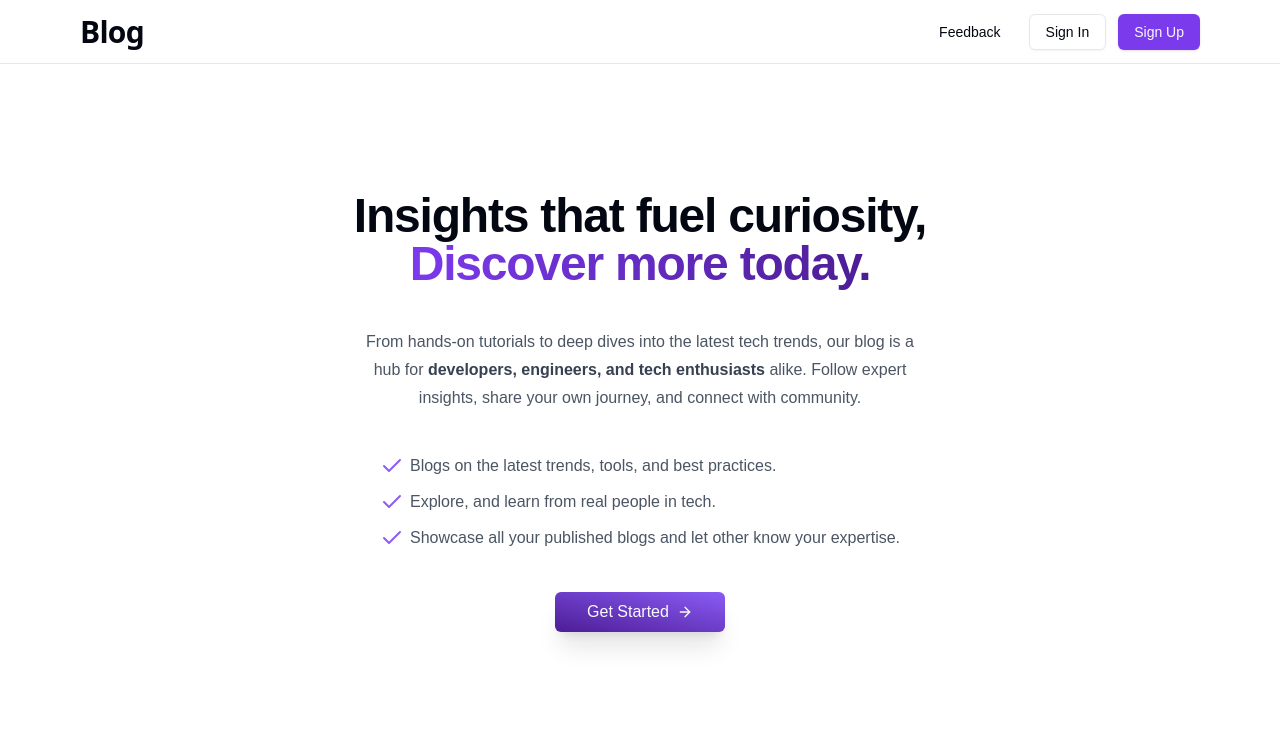
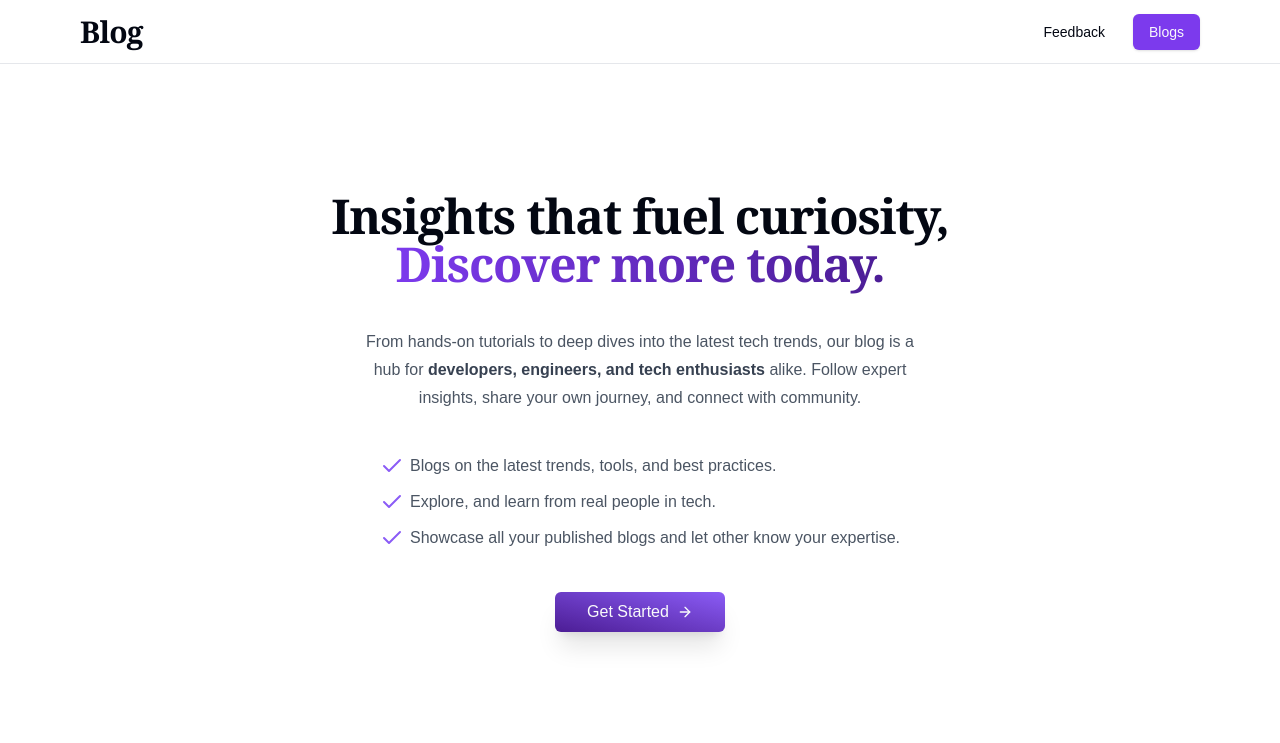
Before and after one commit to arpitv970/blog-app-frontend, a Next.js app: page / in a window 1280 px wide. Shown: the top 743 px of the page. Built offline with nearby package versions, Linux system fonts and the light colour scheme; no server answers.

Commit message:
Minor UI updated
- Updated Logo font to serif
- Similarly did for Hero Text of landing page
- Removed signup -> `Blog`
- Needed to add remaining flow of auth / middleware

```diff
--- a/app/(landing)/_components/navbar.tsx
+++ b/app/(landing)/_components/navbar.tsx
@@ -17,8 +17,9 @@ export const Navbar = () => {
           <Button variant={"ghost"}>
             <Link href={"/feedback"}>Feedback</Link>
           </Button>
-          <Button variant={"outline"}>Sign In</Button>
-          <Button variant={"default"}>Sign Up</Button>
+          <Button variant={"default"}>
+            <Link href={"/dashboard"}>Blogs</Link>
+          </Button>
         </div>
       </MaxWidthWrapper>
     </nav>
--- a/app/(landing)/page.tsx
+++ b/app/(landing)/page.tsx
@@ -12,7 +12,7 @@ const LandingHomePage = () => {
       <section className="relative py-24 sm:py-32">
         <MaxWidthWrapper>
           <div className="relative mx-auto text-center flex flex-col items-center gap-10">
-            <div>
+            <div className="font-serif font-black tracking-wide">
               <H1>
                 <span>Insights that fuel curiosity,</span>
                 <br />
--- a/components/shared/brand-logo.tsx
+++ b/components/shared/brand-logo.tsx
@@ -8,7 +8,7 @@ export const BrandLogo: React.FC<IBrandLogo> = ({ className }) => {
   return (
     <span
       className={cn(
-        "text-2xl md:text-3xl font-black tracking-tight font-sans",
+        "text-2xl md:text-3xl font-black tracking-tight font-serif",
         className,
       )}
     >
```
